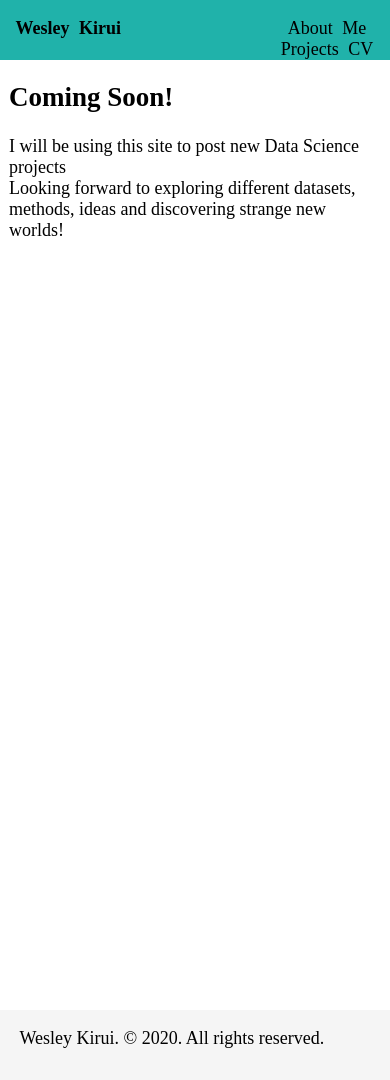
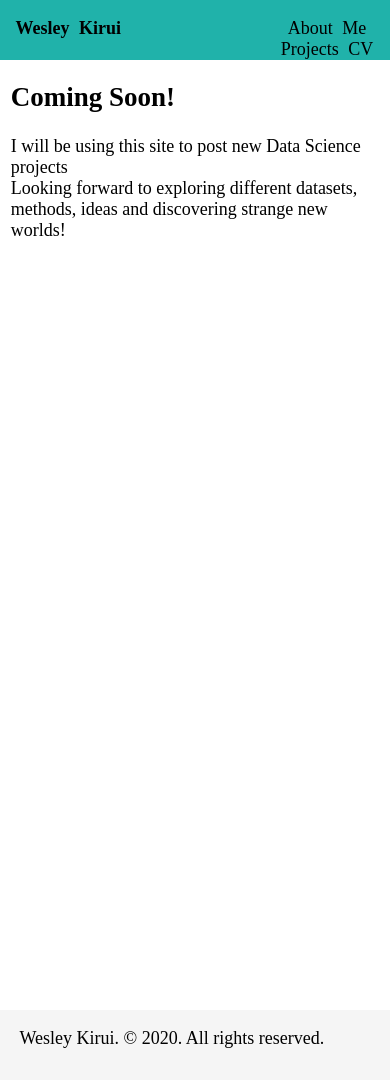
Before and after one commit to wkirui/wkirui.github.io, a Jekyll site: the page built from index.html, in a window 390 px wide. Built offline with Jekyll 4.4.1, drawn with Linux system fonts in a browser that asks for light colours; nearby versions of some CDN libraries.

Commit message:
updated content wrap margin

```diff
--- a/assets/css/style.css
+++ b/assets/css/style.css
@@ -170,11 +170,11 @@ ion-icon {
         position: relative;
         padding-bottom: 60px;
         display: block;
-        overflow: hidden;
-        margin-left: 2px;
-        margin-right: 2px;
+        /* overflow: hidden; */
+        margin-left: 2vw;
+        margin-right: 2vw;
         min-height: 100vh;
-        min-width: 100vw;
+        /* min-width: 100vw; */
         /* margin-bottom: 60px; */
     }
     #nav-bar.responsive {
@@ -196,8 +196,8 @@ ion-icon {
         margin-left: 2px;
         margin-right: 2px;
         width: 95vw;
-        padding-left: 5px;
-        padding-right: 5px;
+        padding-left: 1px;
+        padding-right: 1px;
         padding-bottom: 60px;
     }
     #footer {
```
Also changed, not shown: 1 other file.
